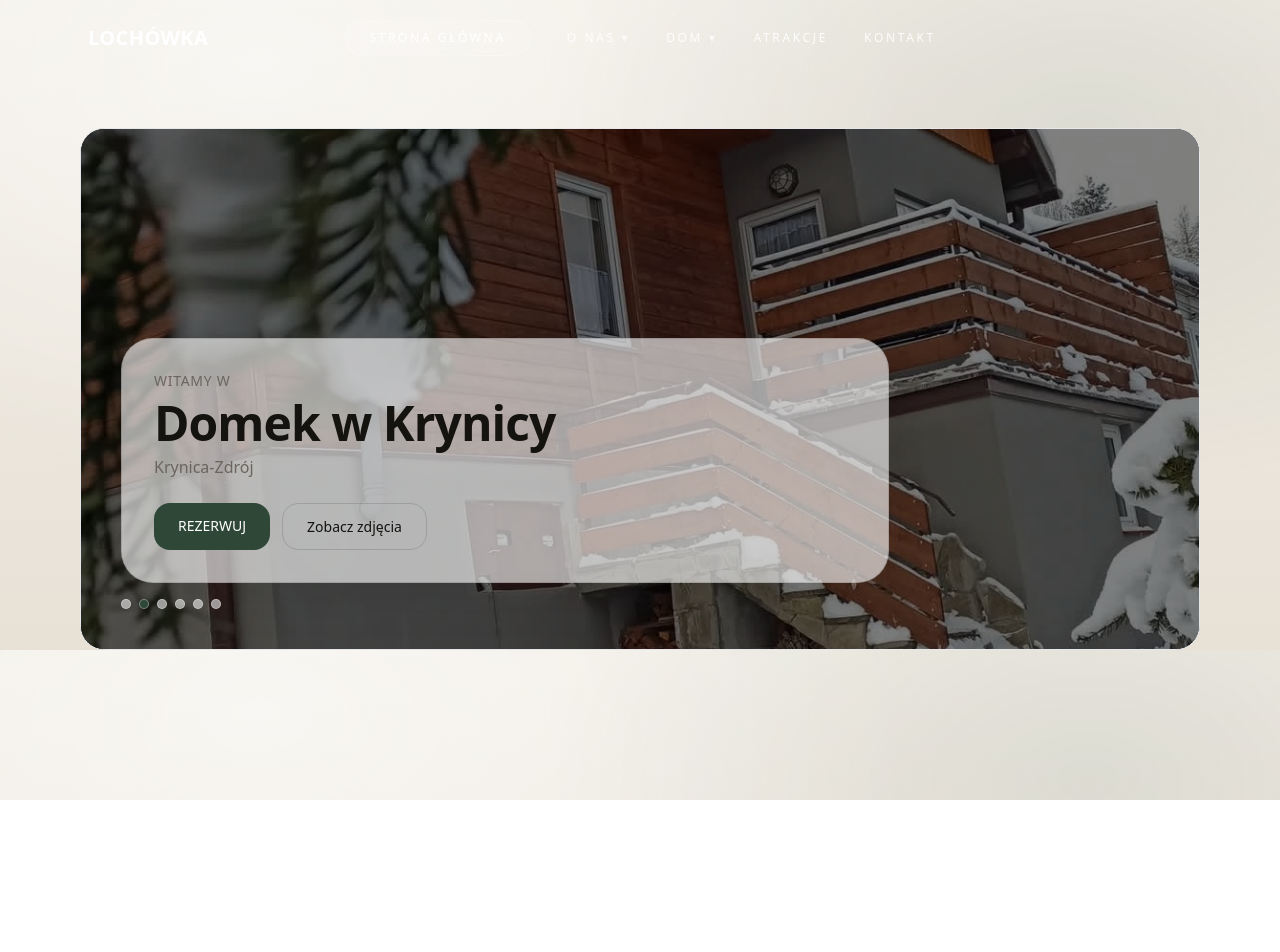
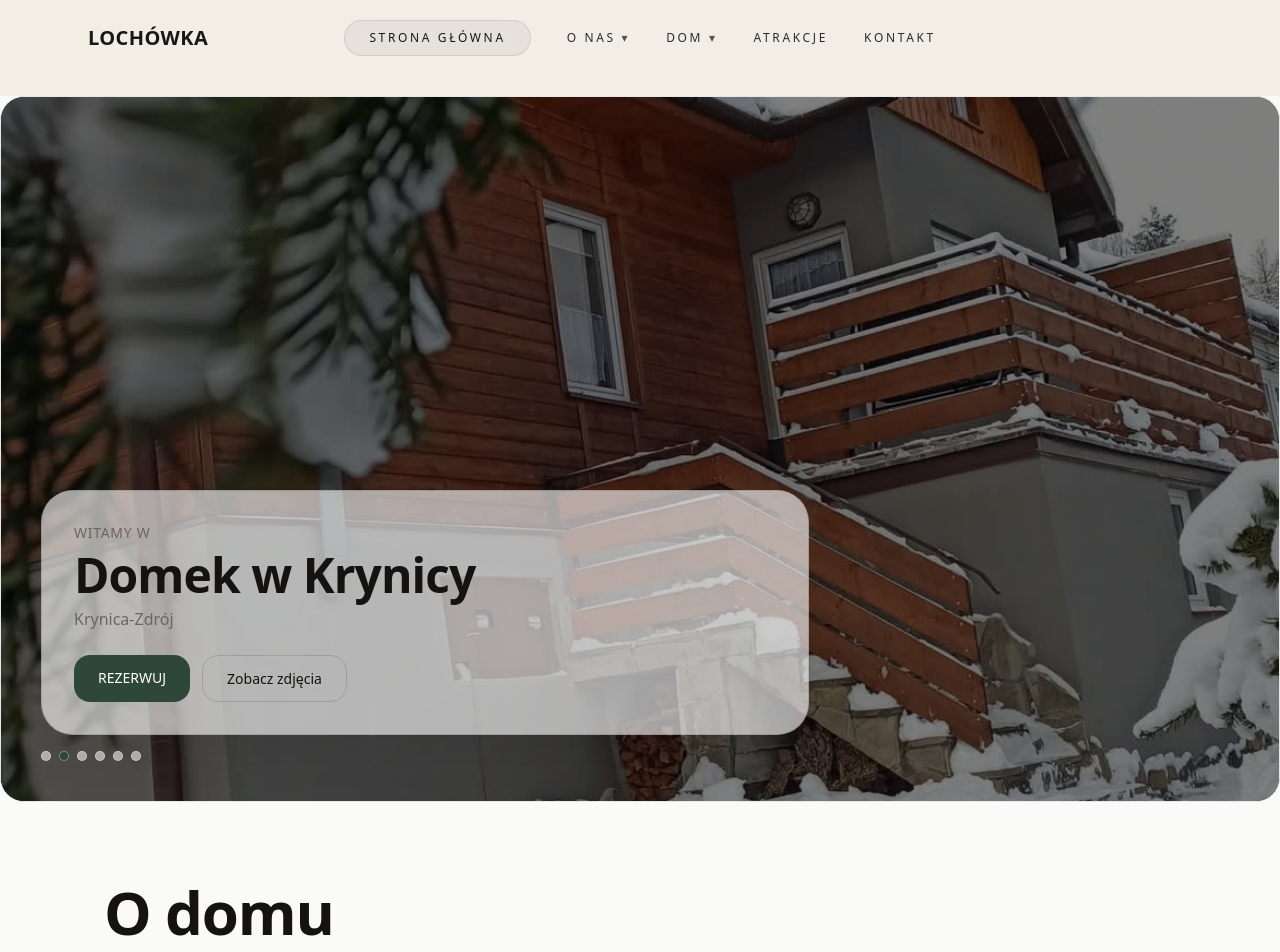
Before and after one commit to kulawikola2005-a11y/demolochowka, a Next.js app: page / in a window 1280 px wide. Shown: the top 952 px of the page. Before the commit the page ends 800 px from the top, so only its background shows below. Built offline with nearby package versions, Linux system fonts and the light colour scheme.

Commit message:
Header: make logo/text black

```diff
--- a/src/app/page.tsx
+++ b/src/app/page.tsx
@@ -1,12 +1,30 @@
 import GonnaHero from "@/components/sections/GonnaHero";
+import GonnaAbout from "@/components/sections/GonnaAbout";
+import MosaicGallery from "@/components/sections/MosaicGallery";
+import StarReviews from "@/components/sections/StarReviews";
+import CTASection from "@/components/sections/CTASection";
+import GonnaContact from "@/components/sections/GonnaContact";
+import MapSection from "@/components/sections/MapSection";
+import FooterSection from "@/components/sections/FooterSection";
 
-export default function HomePage() {
+export default function Home() {
   return (
-    <>
+    <div className="bg-stone-50">
+      {/* Hero full-width */}
       <GonnaHero />
+
+      {/* Reszta w kontenerze */}
       <main className="mx-auto max-w-6xl px-4">
-        {/* reszta sekcji */}
+        <GonnaAbout />
+        <MosaicGallery />
+        <StarReviews />
+        <CTASection />
+        <GonnaContact />
+        <MapSection />
       </main>
-    </>
+
+      {/* Footer zwykle full-width */}
+      <FooterSection />
+    </div>
   );
 }
--- a/src/components/SiteHeader.tsx
+++ b/src/components/SiteHeader.tsx
@@ -20,10 +20,10 @@ export default function SiteHeader() {
   // na podstronach zawsze solid (żeby nie było “czarnego/transparentnego” na treści)
   const solid = !onHome || scrolled;
 
-  const textTop = "text-white/90 hover:text-white";
+  const textTop = "text-neutral-900/90 hover:text-neutral-900";
   const textSolid = "text-neutral-800 hover:text-[color:var(--accent)]";
 
-  const activePillTop = "bg-white/15 border border-white/20 text-white";
+  const activePillTop = "bg-neutral-900/5 border border-neutral-900/10 text-neutral-900";
   const activePillSolid = "bg-white/70 border border-[color:var(--border)] text-neutral-900";
 
   return (
@@ -39,7 +39,7 @@ export default function SiteHeader() {
             href="/"
             className={[
               "font-semibold tracking-tight text-xl",
-              solid ? "text-neutral-900" : "text-white",
+              "text-neutral-900",
             ].join(" ")}
             style={{ letterSpacing: "0.02em" }}
           >
--- a/src/components/sections/GonnaHero.tsx
+++ b/src/components/sections/GonnaHero.tsx
@@ -23,9 +23,9 @@ export default function GonnaHero() {
   }, [slides.length]);
 
   return (
-    <section className="mx-auto max-w-6xl px-4 pt-8">
+    <section className="w-full max-w-none px-0 pt-0">
       <div className="relative overflow-hidden rounded-3xl border bg-black">
-        <div className="relative h-[520px]">
+        <div className="relative h-[calc(100svh-6rem)] min-h-[520px]">
           {slides.map((src, i) => (
             <div
               key={src}
```
